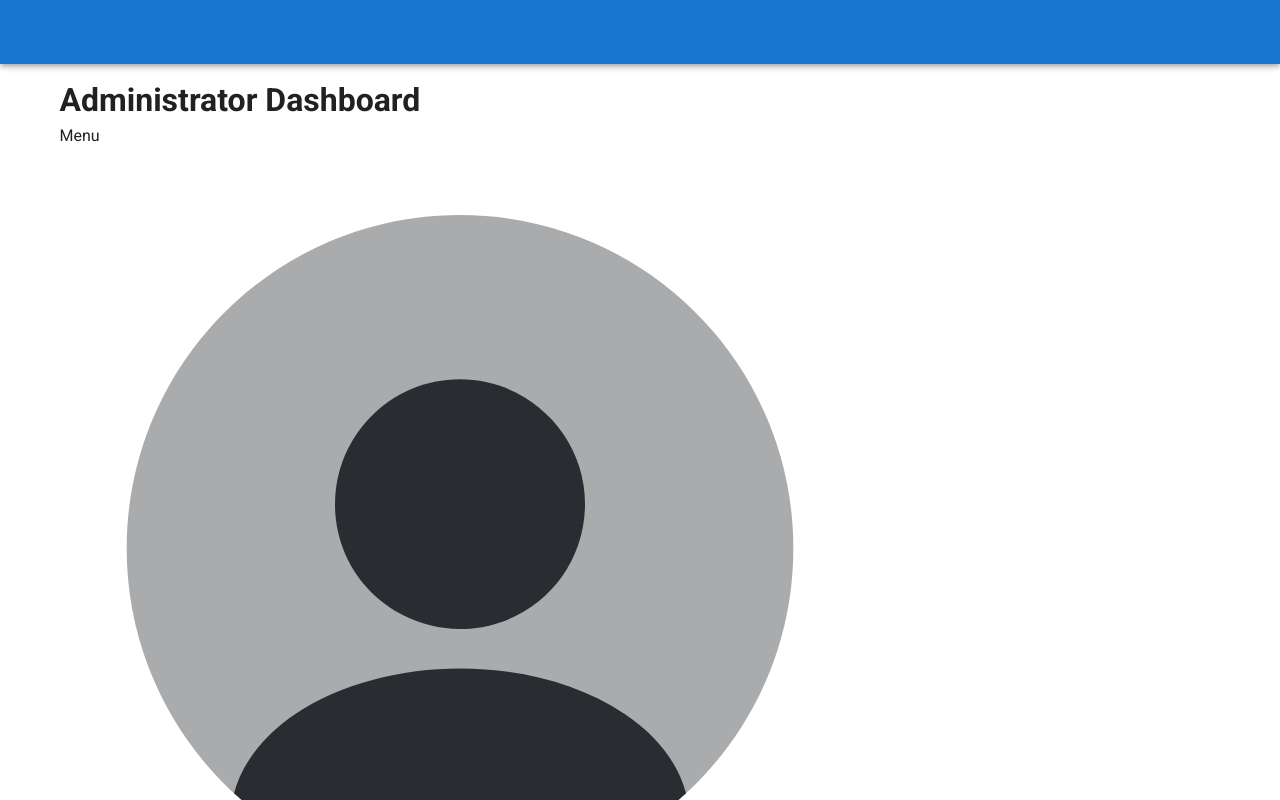
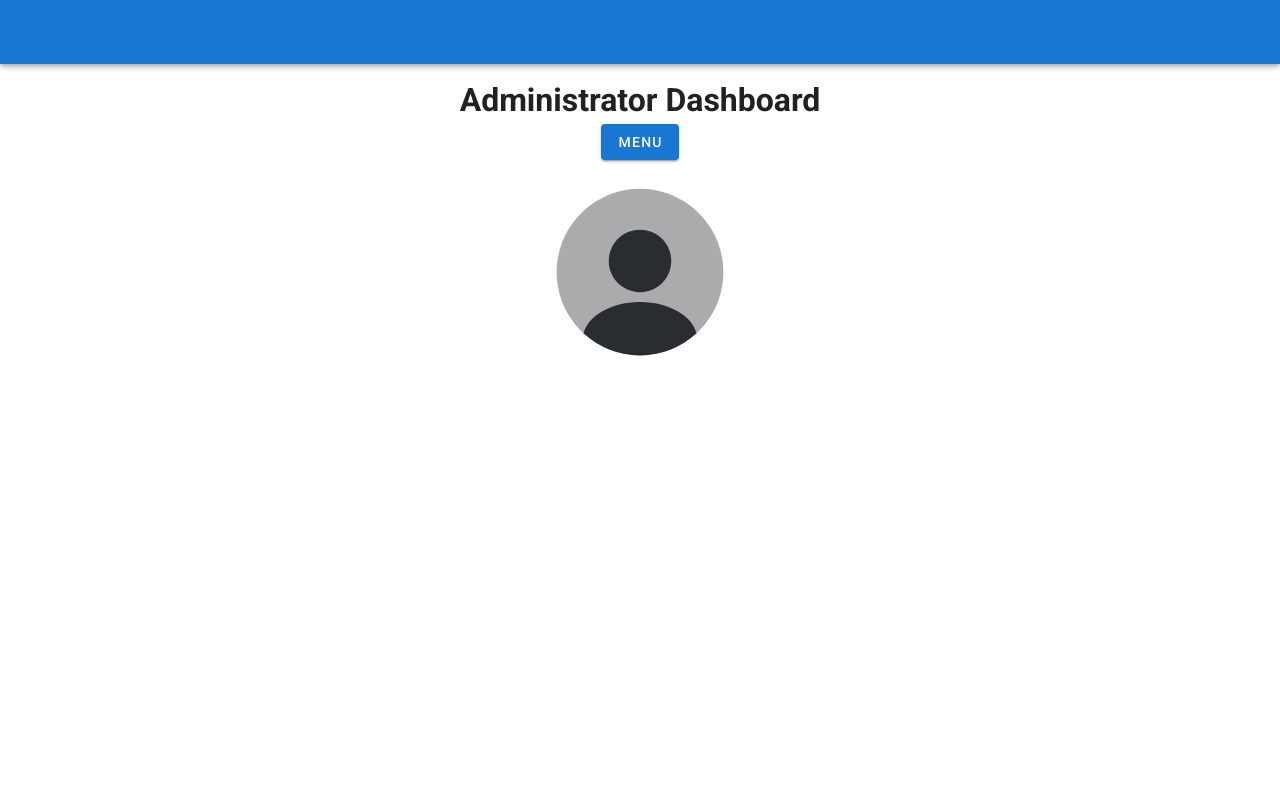
Before and after one commit to raulharo/Tech-Elevator-Final-Capstone, a Vue app in the folder final-capstone/capstone/vue/: page /admin-home in a window 1280 px wide. Shown: the top 800 px of the page. Built offline with nearby package versions, Linux system fonts and the light colour scheme.

Commit message:
changes to dashboard, added logo

```diff
--- a/final-capstone/capstone/vue/src/components/AdminNav.vue
+++ b/final-capstone/capstone/vue/src/components/AdminNav.vue
@@ -1,48 +1,58 @@
-<template>
-  <div class="dropdown">
-        <span><button>Menu</button></span>
-        <div class="dropdown-content">
 
-        <p @click="$router.push('admin-home')">Home</p>
-        <p>View Users</p>
-        <p>Block Users</p>
-        <p>Change User Status</p>
-        <p @click="$router.push('logout')">Logout</p>
+     <template>
+<div>
+  <v-menu offset-y>
+      <template v-slot:activator="{ on, attrs }">
+        <v-btn
+          color="primary"
+          dark
+          v-bind="attrs"
+          v-on="on"
+        >
+          Menu
+        </v-btn>
+      </template>
+      <v-list>
+        <v-list-item @click="$router.push('home')">
+          <v-list-item-title>Home</v-list-item-title>
+        </v-list-item>
+        <v-list-item>
+          <v-list-item-title>Block Users</v-list-item-title>
+        </v-list-item>
+        <v-list-item>
+          <v-list-item-title>Change User Status</v-list-item-title>
+        </v-list-item>
+        <v-list-item>
+          <v-list-item-title>Edit Profile</v-list-item-title>
+        </v-list-item>
+        <v-list-item @click="$router.push('logout')">
+          <v-list-item-title>Logout</v-list-item-title>
+        </v-list-item>
+      </v-list>
+    </v-menu>
 
-    </div>
-    </div>
+  </div>
 </template>
 
 <script>
 export default {
-
+// data: () => ({
+//       items: [
+//         { title: 'Home' },
+//         { title: 'Track Food' },
+//         { title: 'My Friends' },
+//         { title: 'Track Mindfulness' },
+//         { title: 'Edit Profile'}
+//       ],
+//     }),
 }
 </script>
 
 <style scoped>
-.dropdown {
+.container{
   position: relative;
-  display: inline-block;
 }
 
-.dropdown-content {
-  display: none;
-  position: absolute;
-  background-color: #615a8b;
-  min-width: 160px;
-  box-shadow: 0px 8px 16px 0px rgba(0,0,0,0.2);
-  padding: 12px 16px;
-  z-index: 1;
-  overflow: hidden;
+@media only screen and (min-width: 768px) {
 }
-p{
-    color: white;
-}
-
-.dropdown:hover .dropdown-content {
-  display: block;
-}
-
-
-
 </style>
--- a/final-capstone/capstone/vue/src/components/FriendActivity.vue
+++ b/final-capstone/capstone/vue/src/components/FriendActivity.vue
@@ -1,5 +1,8 @@
 <template>
-
+    <div class="container">
+      <div>
+        <h3>My Friends</h3>
+        </div>
        <v-row id="avatars" justify="space-around">
     <v-avatar color="indigo">
       <v-icon dark>
@@ -18,6 +21,7 @@
       <span class="white--text text-h5">CJ</span>
     </v-avatar>
   </v-row>
+  </div>
 </template>
 
 <script>
@@ -27,10 +31,6 @@ export default {
 </script>
 
 <style scoped>
-#avatars{
-  display: flex;
-  justify-content: space-around;
 
-}
 
 </style>
--- a/final-capstone/capstone/vue/src/views/Admin.vue
+++ b/final-capstone/capstone/vue/src/views/Admin.vue
@@ -1,15 +1,13 @@
 <template>
   <div class="container">
+    <div id="header">
     <h1>Administrator Dashboard</h1>
     <admin-nav/>
-    <div id="user-info">
-        <img src="../../public/profile-circle-svgrepo-com.svg" alt="">
-        <h3>UserName</h3>
     </div>
-    <span><button id="edit">Edit profile</button></span>
-    <div>
-
-    </div>
+    <br>
+   <v-row justify="center">
+        <v-avatar id="profile-pic" size="200"><img src="../../public/profile-circle-svgrepo-com.svg"/> </v-avatar>
+    </v-row>
 </div>
 </template>
 
@@ -23,16 +21,34 @@ export default {
 
 <style scoped>
 
-
 .container{
-  background-color: white;
-}
-.user-info{
-  display: flex;
-  justify-content: center;
-}
+    background-color: white;
+    display: grid;
+    grid-template-columns: 1fr;
+  }
+  #header {
+    text-align: center;
+  }
+  img{
+    display: flex;
+    justify-content: center;
+  }
 
 @media only screen and (min-width: 768px) {
+
+  .container{
+    background-color: white;
+    display: grid;
+    grid-template-columns: 1fr;
+  }
+  #header {
+    text-align: center;
+  }
+  img{
+    display: flex;
+    justify-content: center;
+  }
+
 }
 
 
--- a/final-capstone/capstone/vue/src/views/Home.vue
+++ b/final-capstone/capstone/vue/src/views/Home.vue
@@ -2,7 +2,8 @@
   <div class="home">
     <div id="header">
       <h1>My Dashboard</h1>
-     <v-banner :color="pink"> <navigation id="navigation"/></v-banner>
+     <navigation id="navigation"/>
+     <br>
     </div>
 
     <div id="content">
@@ -37,7 +38,7 @@ export default {
 
   #navigation {
     display: flex;
-    justify-content: left;
+    justify-content: center;
   }
 
   #content {
@@ -59,6 +60,7 @@ export default {
     display: flex;
     justify-content: center;
     border: 1px solid gray;
+    margin: 2px;
   }
 }
 
--- a/final-capstone/capstone/vue/src/views/Login.vue
+++ b/final-capstone/capstone/vue/src/views/Login.vue
@@ -1,5 +1,6 @@
 <template>
   <div id="login">
+    <img src="../../public/logo.png" alt="">
     <form @submit.prevent="login">
       <h1 >Please Sign In</h1>
       <div role="alert" v-if="invalidCredentials">
```
Also changed, not shown: final-capstone/capstone/vue/public/logo.png (added).
